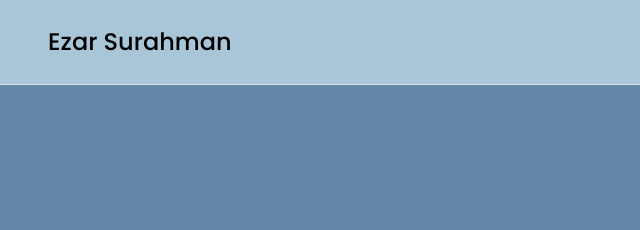
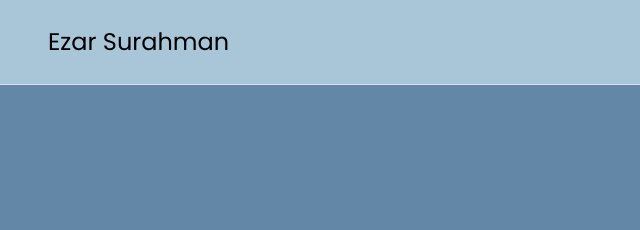
Before and after one commit to mangejar/ezarsurahman, a plain HTML site: page index.html in a window 1280 px wide. Shown: the top 230 px of the page, 0-640 px from the left. Drawn offline with nearby package versions, Linux system fonts and the light colour scheme.

Commit message:
Add files via upload

```diff
--- a/index.html
+++ b/index.html
@@ -15,7 +15,7 @@
         <header class="d-flex flex-wrap justify-content-center py-3  border-bottom nav">
             <a href="/" class="d-flex align-items-center mb-3 mb-md-0 me-md-auto link-body-emphasis text-decoration-none">
               <svg class="bi me-2" width="40" height="32"><use xlink:href="#bootstrap"></use></svg>
-              <span class="fs-4 poppins semi">Ezar Surahman</span>
+              <span class="fs-4 poppins sem">Ezar Surahman</span>
             </a>
 
             <ul class="nav nav-pills">
```
